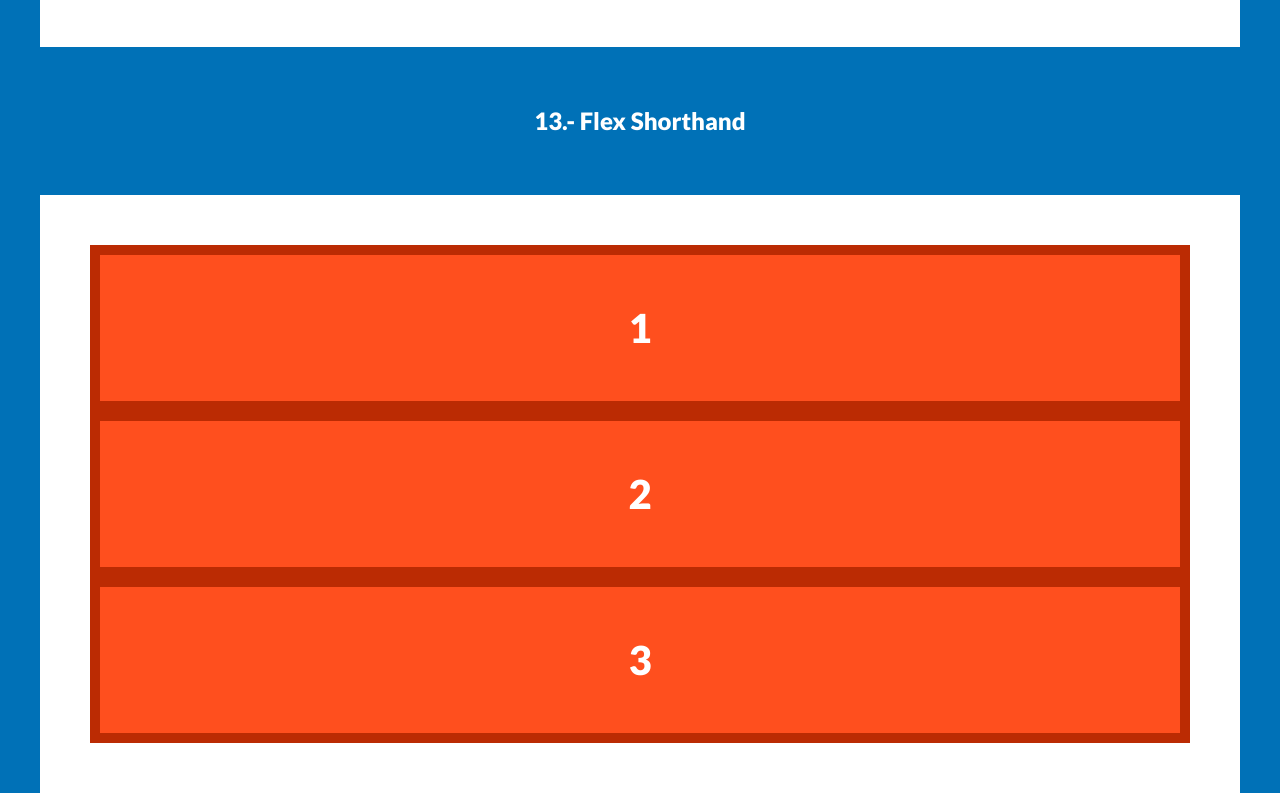
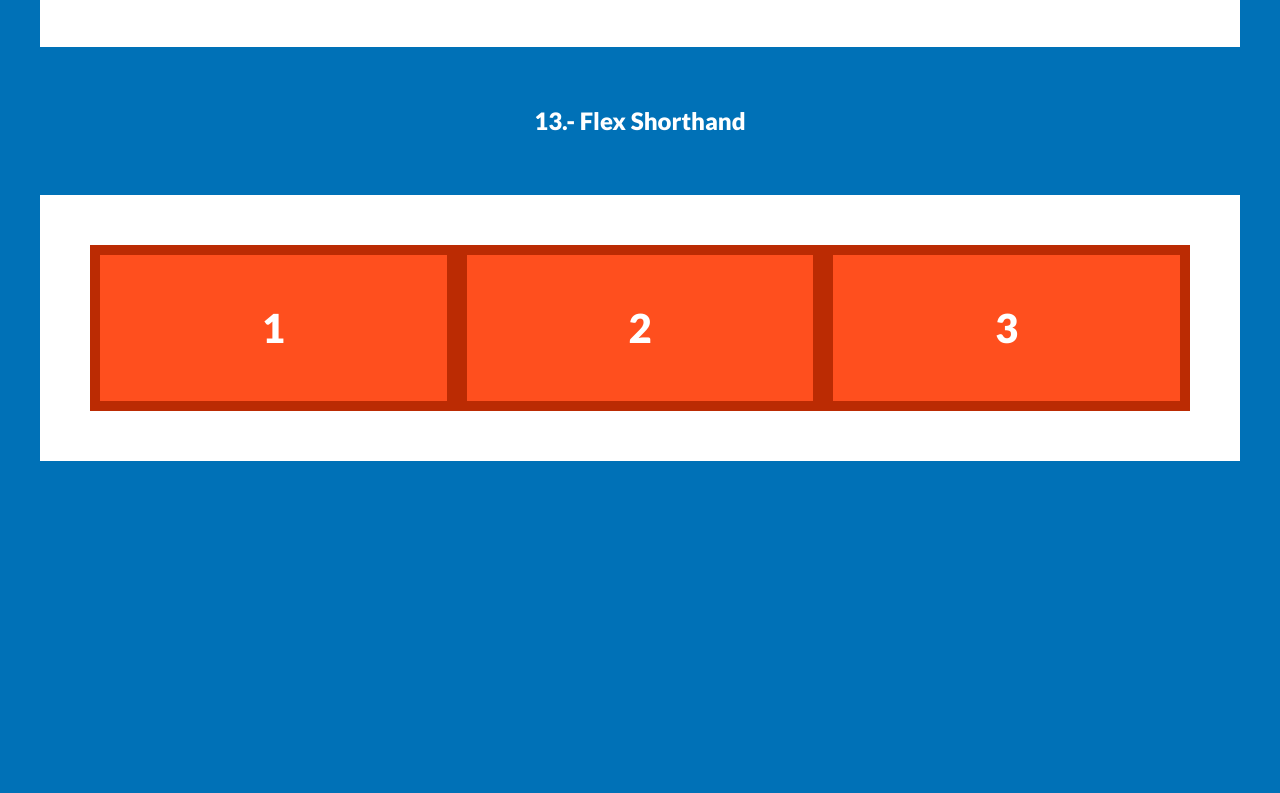
Before and after one commit to GhostemaneUrs/BasicFlexBox, a plain HTML site: page index.html in a window 1280 px wide. Shown: the part 7258-8051 px from the top of the page. After the commit the page ends 7719 px from the top, so only its background shows below. Drawn offline with Linux system fonts and the light colour scheme.

Commit message:
feat(root): update sytles

```diff
--- a/css/style.css
+++ b/css/style.css
@@ -176,3 +176,11 @@ pero respeta si es el contenido necesita mas espacio */
 .d-flex-12 .box:nth-child(3) {
   flex-shrink: 2;
 }
+
+.d-flex-13 {
+  display: flex;
+}
+
+.d-flex-13 .box {
+  flex: 1; /* factor de crecimiento corto, tiene los 3 grow, shrink, basic */
+}
```
